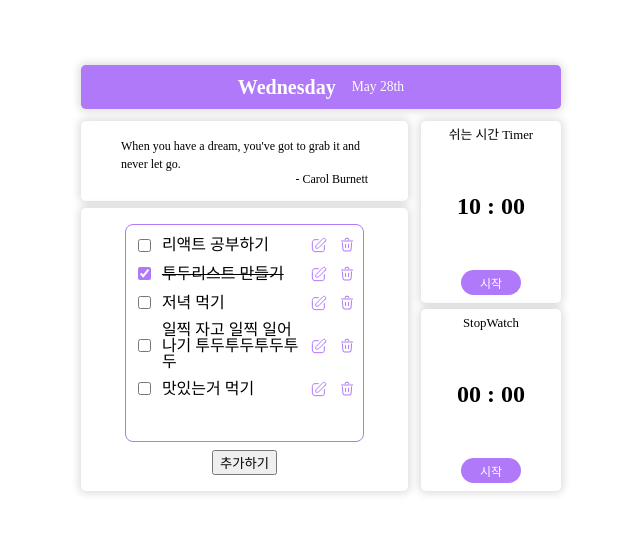
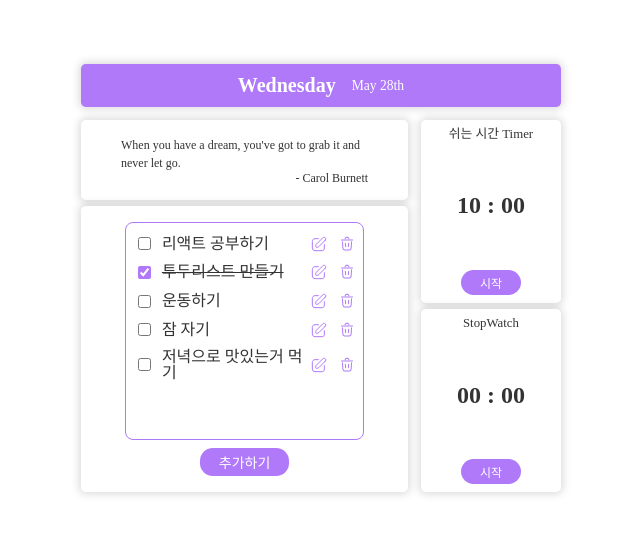
Before and after one commit to sysysysyb/my-todo-list, a React (Vite) app: page / in a window 1280 px wide. Shown: the part 122-656 px from the top of the page, without its empty margins (319-959 px from the left). Built offline with nearby package versions, Linux system fonts and the light colour scheme.

Commit message:
🐛 스타일 관련 문제 해결
레이아웃 사이즈 확인을 위한 background-color 삭제 / 스탑와치 버튼 정렬 수정

```diff
--- a/src/components/StopWatch.jsx
+++ b/src/components/StopWatch.jsx
@@ -26,11 +26,10 @@ const StopWatchTime = styled.div`
 
 const ButtonsWrapper = styled.div`
   width: 100%;
-  display flex;
+  display: flex;
   flex-direction: column;
-  justify-content: center;
   align-items: center;
-  gap: 0.5rem;
+  gap: 0.25rem;
 `;
 
 const StopWatchButton = styled.button`
--- a/src/components/TodoList.jsx
+++ b/src/components/TodoList.jsx
@@ -62,28 +62,39 @@ const TodoButton = styled.button`
   flex-shrink: 0;
   padding: 0;
   border: none;
-  background-color: transparent;
   display: flex;
   justify-content: center;
   align-items: center;
   cursor: pointer;
+`;
+
+const IconButton = styled(TodoButton)`
+  background-color: transparent;
 
   img {
     width: 1rem;
   }
 `;
 
+const AddButton = styled(TodoButton)`
+  background-color: #af79fa;
+  color: #fff;
+  font-size: 0.875rem;
+  padding: 0.25rem 1.2rem;
+  border-radius: 0.8rem;
+`;
+
 function TodoList() {
   const [todos, setTodos] = useState([
     { id: 1, content: "리액트 공부하기", isDone: false },
     { id: 2, content: "투두리스트 만들기", isDone: true },
-    { id: 3, content: "저녁 먹기", isDone: false },
+    { id: 3, content: "운동하기", isDone: false },
     {
       id: 4,
-      content: "일찍 자고 일찍 일어나기 투두투두투두투두",
+      content: "잠 자기",
       isDone: false,
     },
-    { id: 5, content: "맛있는거 먹기", isDone: false },
+    { id: 5, content: "저녁으로 맛있는거 먹기", isDone: false },
   ]);
 
   const handleToggleTodo = (id) => {
@@ -133,17 +144,17 @@ function TodoList() {
             />
             <TodoContent isDone={todo.isDone}>{todo.content}</TodoContent>
             <ButtonsWrapper>
-              <TodoButton onClick={() => handleEditTodo(todo.id)}>
+              <IconButton onClick={() => handleEditTodo(todo.id)}>
                 <img src={edit} />
-              </TodoButton>
-              <TodoButton onClick={() => handleDeleteTodo(todo.id)}>
+              </IconButton>
+              <IconButton onClick={() => handleDeleteTodo(todo.id)}>
                 <img src={trash} />
-              </TodoButton>
+              </IconButton>
             </ButtonsWrapper>
           </TodoLabel>
         ))}
       </TodosWrapper>
-      <button onClick={handleAddTodo}>추가하기</button>
+      <AddButton onClick={handleAddTodo}>추가하기</AddButton>
     </Container>
   );
 }
--- a/src/styles/GlobalStyle.jsx
+++ b/src/styles/GlobalStyle.jsx
@@ -13,6 +13,7 @@ const GlobalStyle = () => {
           display: flex;
           justify-content: center;
           align-items: center;
+          color: #333;
         }
       `}
     />
```
